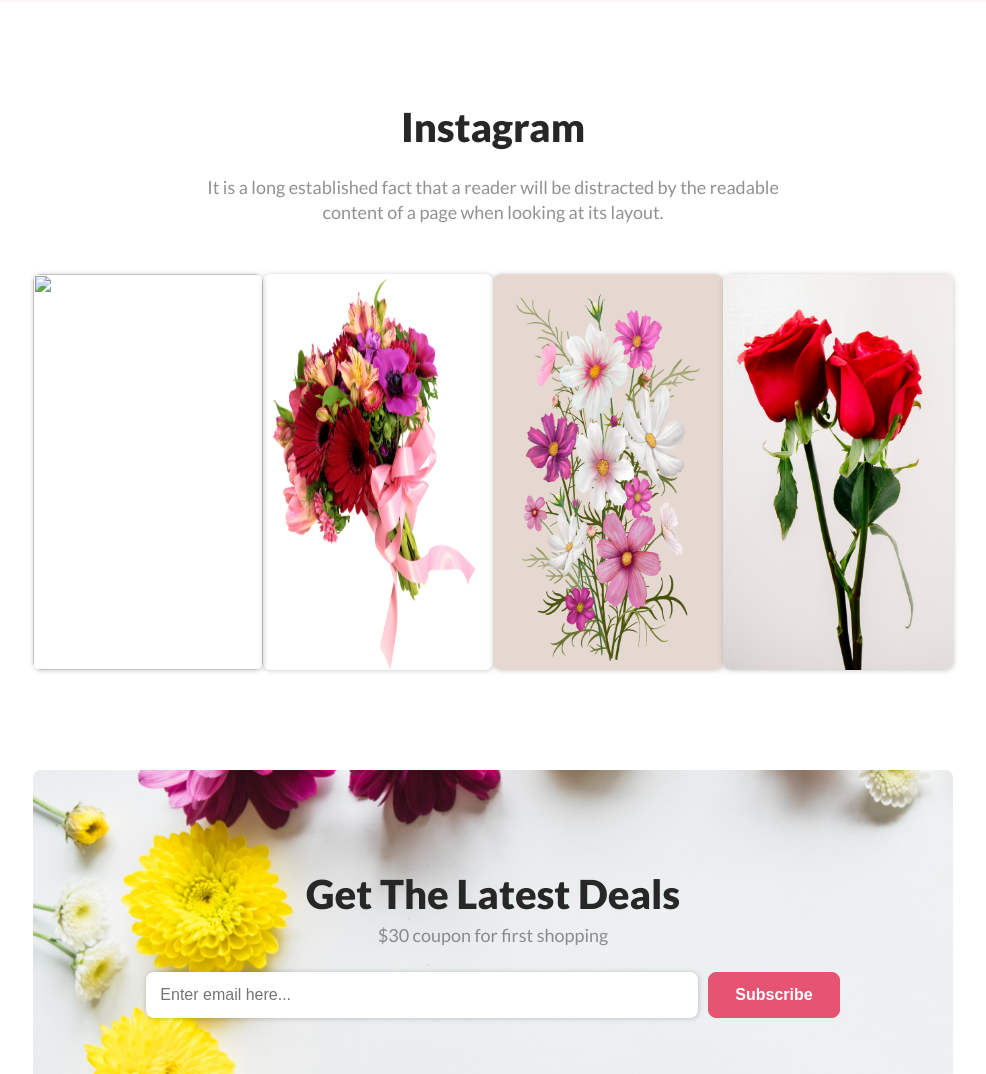
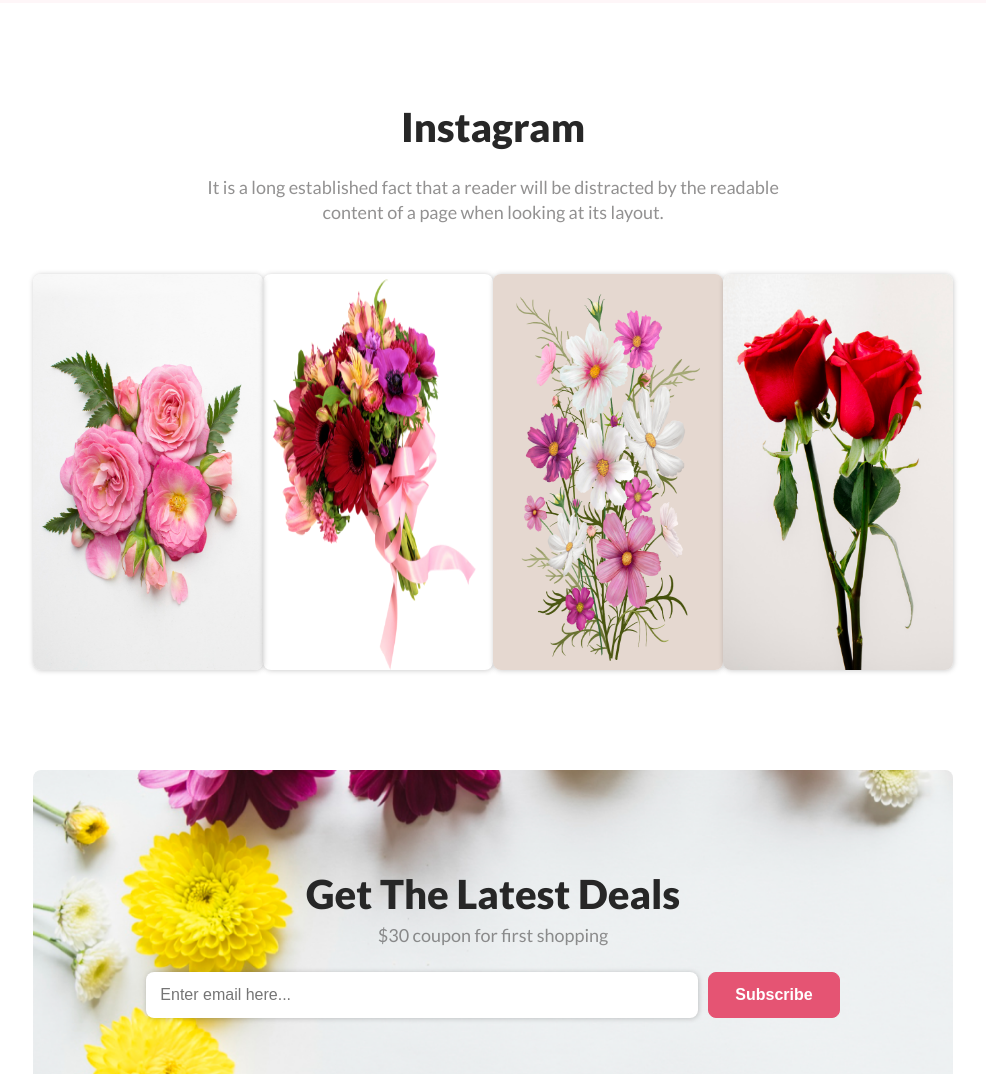
Before and after one commit to reyad-hasan/flower-shop, a plain HTML site: page index.html in a window 1280 px wide. Shown: the part 2633-3707 px from the top of the page, without its empty margins (147-1133 px from the left). Drawn offline with Linux system fonts and the light colour scheme.

Commit message:
added one image

```diff
--- a/index.html
+++ b/index.html
@@ -145,7 +145,7 @@
           <!-- instagram image section -->
           <div class="instagram_img_container">
             <div class="img-box">
-              <img src="./Flower_Asset/" alt="" />
+              <img src="./Flower_Asset/Flower01.png" alt="" />
             </div>
             <div class="img-box">
               <img src="./Flower_Asset/pngwing5.png" alt="" />
```
